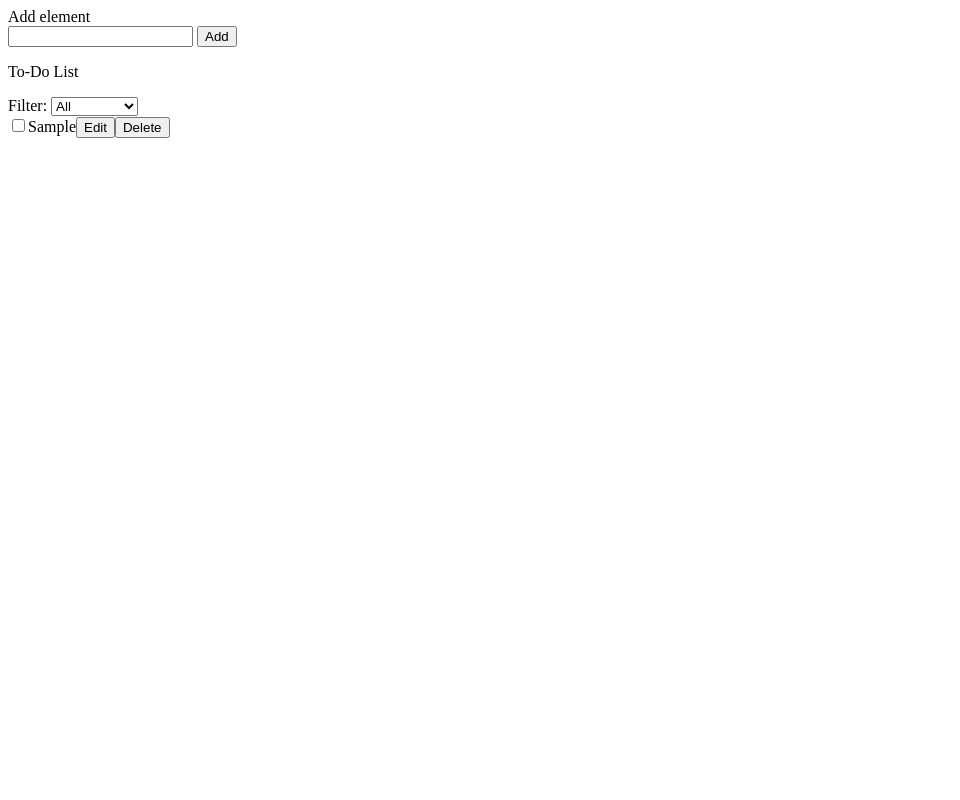
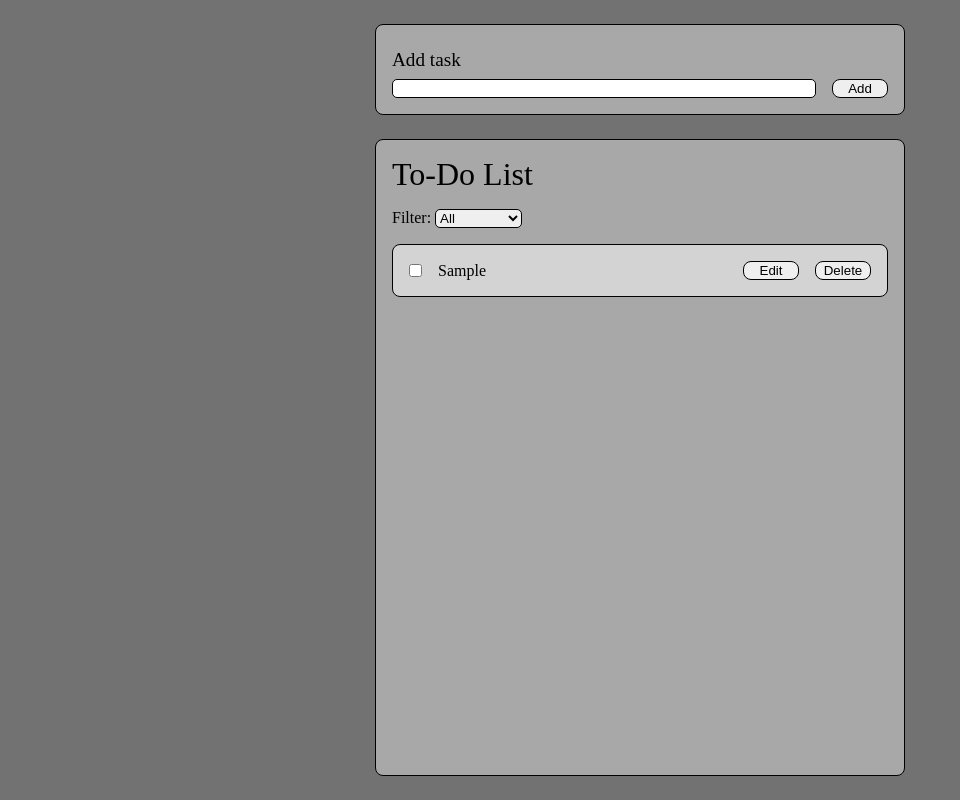
Before and after one commit to bellabas/Sony-Test, a plain HTML site: page dynamic-to-do-app/index.html in a window 1280 px wide. Both pictures are taken after typing "Sample" into the empty fields and a click on the button "Add". Shown: the whole page, without its empty margins (0-960 px from the left). Drawn offline with Linux system fonts and the light colour scheme.

Commit message:
styling added

```diff
--- a/dynamic-to-do-app/index.html
+++ b/dynamic-to-do-app/index.html
@@ -10,13 +10,16 @@
 </head>
 
 <body>
+    <div id="to-do-app-container">
         <div id="add-element-container">
-        <label for="add-element-value" id="add-element-label">Add element</label>
+            <label for="add-element-value" id="add-element-label">Add task</label>
+            <div id="add-element-flex">
                 <input type="text" name="add-element-value" id="add-element-value">
                 <input type="button" id="add-element-button" value="Add">
             </div>
+        </div>
         <div id="to-do-list-container">
-        <p>To-Do List</p>
+            <p id="list-title">To-Do List</p>
             <div id="to-do-list-filter-container">
                 <label for="to-do-list-filter">Filter: </label>
                 <select name="to-do-list-filter" id="to-do-list-filter">
@@ -25,8 +28,7 @@
                     <option value="pending">Pending</option>
                 </select>
             </div>
-        <div id="to-do-list">
-
+            <div id="to-do-list"></div>
         </div>
     </div>
 </body>
--- a/dynamic-to-do-app/style.css
+++ b/dynamic-to-do-app/style.css
@@ -1,14 +1,139 @@
 :root {
     --v-animation-duration: 750ms;
     --v-completed-color: #7fffd4;
+    --v-primary-background-color: rgb(168, 168, 168);
+    --v-tertiary-background-color: rgb(114, 114, 114);
+    --v-secondary-background-color: rgb(212, 211, 211);
+}
+
+*,
+*::before,
+*::after {
+    box-sizing: border-box;
+    margin: 0;
+    font-weight: normal;
+}
+
+body {
+    margin: 0;
+    background-color: var(--v-tertiary-background-color);
+    display: flex;
+    justify-content: center;
+    height: 100vh;
+}
+
+#to-do-app-container {
+    width: 60%;
+    max-width: 530px;
+    height: 100%;
+    display: flex;
+    flex-direction: column;
+    gap: 1.5rem;
+}
+
+#add-element-container,
+#to-do-list-container {
+    background-color: var(--v-primary-background-color);
+    padding: 1rem;
+    border-width: 1px;
+    border-style: solid;
+    border-radius: 8px;
+    border-color: black;
+}
+
+#add-element-container {
+    margin-top: 1.5rem;
+}
+
+#to-do-list-container {
+    margin-bottom: 1.5rem;
 }
 
 #add-element-label {
     display: block;
+    margin: 0.5rem 0 0.5rem 0;
+    font-size: 1.2rem;
+}
+
+#add-element-flex {
+    display: flex;
+    gap: 1rem;
+}
+
+#add-element-value {
+    flex: 1;
+}
+
+#to-do-list-container {
+    flex: 1;
+    overflow-y: auto;
+}
+
+#list-title {
+    font-size: 2rem;
+}
+
+#to-do-list-filter-container {
+    padding: 1rem 0 1rem 0;
+}
+
+.to-do-list-item {
+    display: flex;
+    gap: 1rem;
+    align-items: center;
+    padding: 1rem;
+    border-width: 1px;
+    border-style: solid;
+    border-radius: 8px;
+    border-color: black;
+    background-color: var(--v-secondary-background-color);
+}
+
+.to-do-list-item-value {
+    flex: 1;
+    overflow: auto;
+}
+
+.to-do-list-item-edit {
+    display: flex;
+    gap: 1rem;
+    align-items: center;
+    padding: 1rem;
+}
+
+.to-do-list-item-edit>input[type="text"] {
+    flex: 1;
+}
+
+input[type="button"] {
+    width: 56px;
+    border-width: 1px;
+    border-style: solid;
+    border-radius: 8px;
+    border-color: black;
+}
+
+input[type="checkbox"] {
+    margin-left: 0;
+}
+
+input[type="text"],
+#to-do-list-filter {
+    border-width: 1px;
+    border-style: solid;
+    border-radius: 5px;
+    border-color: black;
 }
 
 .task-completed {
     background-color: var(--v-completed-color);
+}
+
+@media only screen and (max-width: 600px) {
+    #to-do-app-container {
+        width: 100%;
+        max-width: 100%;
+    }
 }
 
 @keyframes fadeIn {
@@ -33,7 +158,7 @@
 
 @keyframes completedTaskFadeIn {
     from {
-        background-color: transparent;
+        background-color: var(--v-secondary-background-color);
     }
 
     to {
@@ -47,7 +172,7 @@
     }
 
     to {
-        background-color: transparent;
+        background-color: var(--v-secondary-background-color);
     }
 }
 
```
Lines whose indentation alone changed are shown as unchanged.
